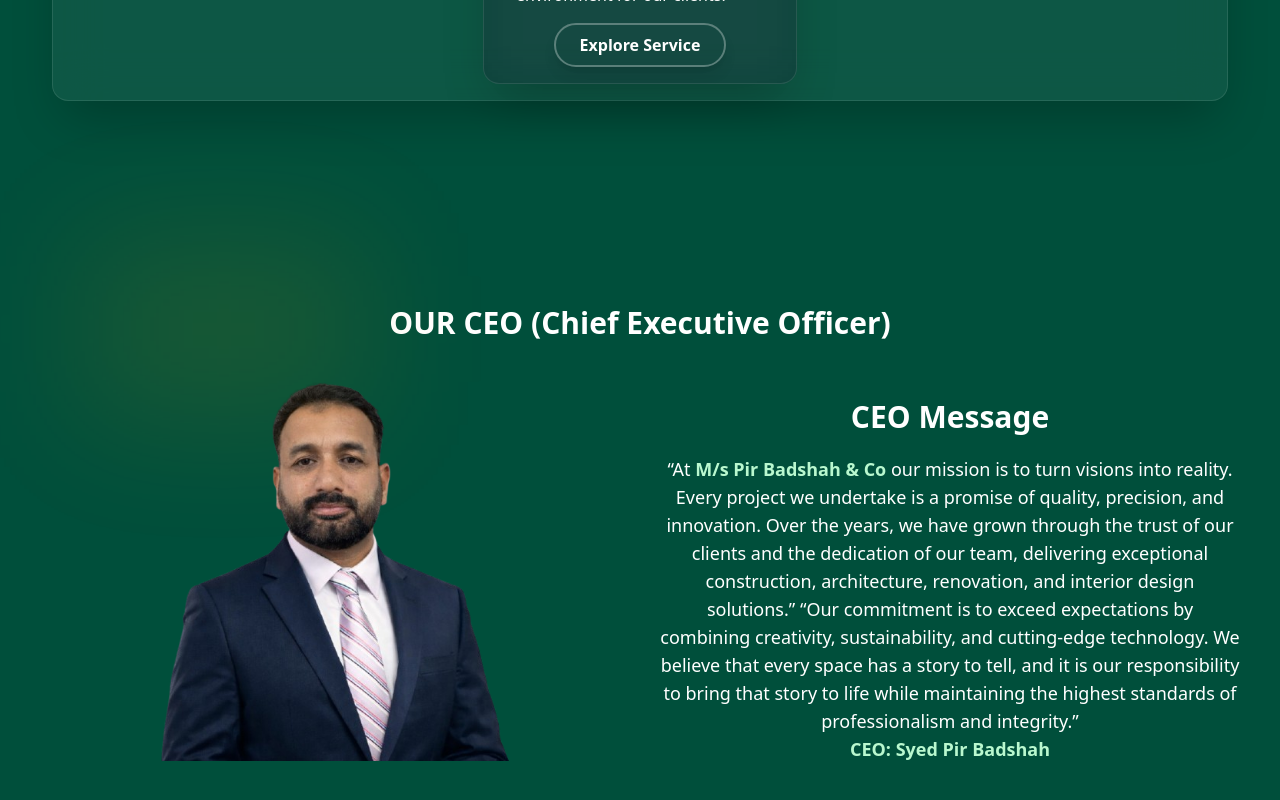
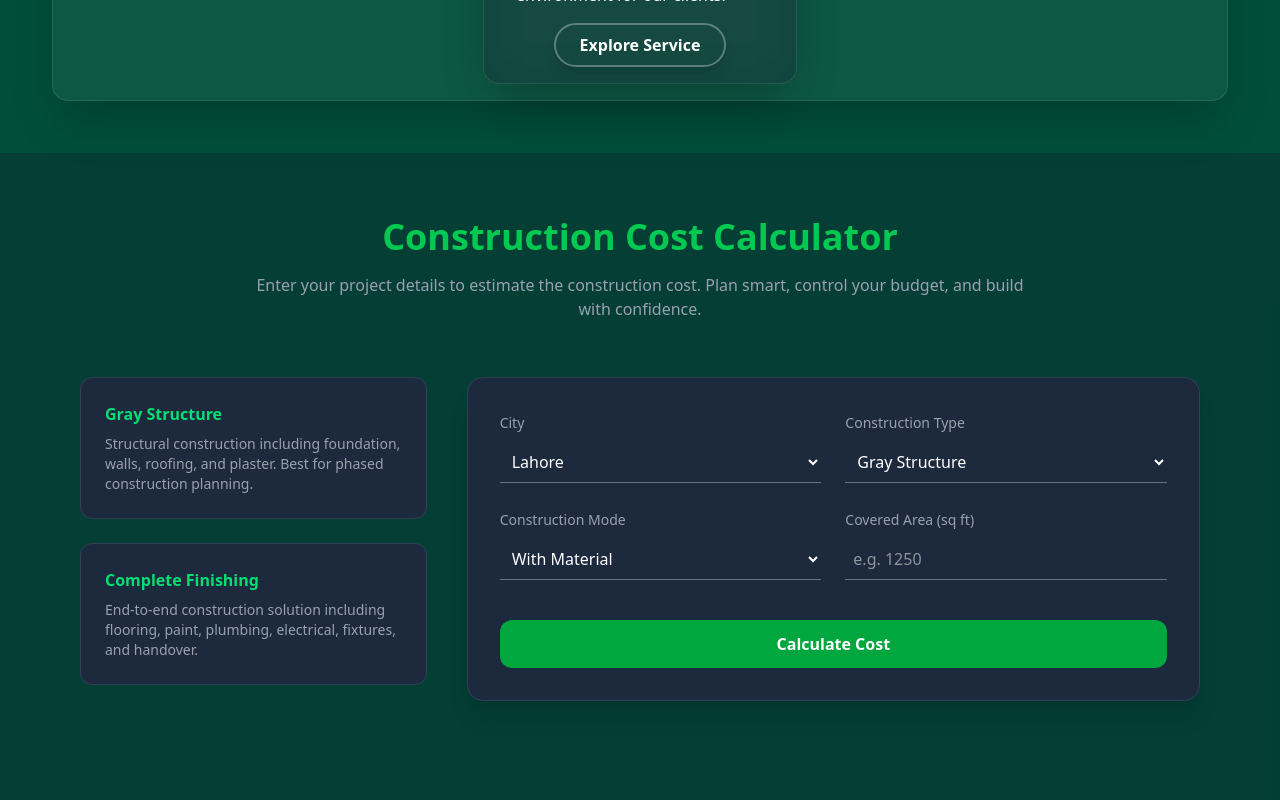
Before and after one commit to tuqeer6/Construction-company-website, a React (Vite) app: page / in a window 1280 px wide. Shown: the part 3509-4309 px from the top of the page. Built offline with nearby package versions, Linux system fonts and the light colour scheme.

Commit message:
Improve construction cost calculator UI and calculation logic

```diff
--- a/src/App.jsx
+++ b/src/App.jsx
@@ -2,6 +2,7 @@
 import AboutUs from './components/AboutUs'
 import CEOMessage from './components/CEOMessage'
 import ContactUS from './components/ContactUS'
+import CostCalculator from './components/CostCalculator'
 import Footer from './components/Footer'
 import Header from './components/Header'
 import Hero from './components/Hero'
@@ -10,12 +11,14 @@
 
 const App = () => {
   return (
-    <div className='min-h-screen bg-emerald-900 text-white overflow-hidden'>
+    <div className=' bg-emerald-900 text-white overflow-hidden'>
       <Header/>
       <Hero/>
       <Projects/>
       <AboutUs/>
+       <CostCalculator/>
       <CEOMessage/>
+
       <Testimonials/>
       <ContactUS/>
       <Footer/>
--- a/src/components/AboutUs.jsx
+++ b/src/components/AboutUs.jsx
@@ -16,7 +16,7 @@
             At <strong className="text-green-200">M/s Pir Badshah & Co</strong>,
             we are dedicated to transforming ideas into reality through
             innovative construction and design solutions. With over{" "}
-            <strong className="text-green-200">25 years</strong> of experience
+            <strong className="text-green-200">40+ years</strong> of experience
             in the construction industry, we specialize in a comprehensive range
             of services including construction management, architecture design,
             renovation services, and interior designing. Our mission is to
--- /dev/null
+++ b/src/components/CostCalculator.jsx
@@ -0,0 +1,179 @@
+import { useState } from "react";
+
+const baseRates = {
+  Lahore: { gray: 2700, complete: 4500 },
+  Islamabad: { gray: 2750, complete: 4600 },
+  Karachi: { gray: 2650, complete: 4550 },
+};
+
+const withoutMaterial = {
+  Lahore: { gray: 700, complete: 1400 },
+  Islamabad: { gray: 750, complete: 1500 },
+  Karachi: { gray: 725, complete: 1450 },
+};
+
+const CostCalculator = () => {
+  const [city, setCity] = useState("Lahore");
+  const [area, setArea] = useState("");
+  const [type, setType] = useState("gray");
+  const [mode, setMode] = useState("with_material");
+  const [result, setResult] = useState(null);
+
+  const calculateCost = () => {
+    if (!area || area <= 0) return;
+
+    const rate =
+      mode === "with_material"
+        ? baseRates[city][type]
+        : withoutMaterial[city][type];
+
+    setResult({
+      city,
+      area,
+      type,
+      mode,
+      rate,
+      total: rate * area,
+    });
+  };
+
+  return (
+    <section
+      id="cost"
+      className="min-h-screen px-6 md:px-20 py-16 bg-gray-900/30 text-white "
+    >
+      {/* Header */}
+      <div className="text-center max-w-3xl mx-auto mb-14">
+        <h1 className="text-4xl font-bold mb-4 text-green-500 ">
+          Construction Cost Calculator
+        </h1>
+        <p className="text-gray-400">
+          Enter your project details to estimate the construction cost. Plan
+          smart, control your budget, and build with confidence.
+        </p>
+      </div>
+
+      {/* Result */}
+      {result && (
+        <div className="max-w-5xl mx-auto mb-12 animate-fade-in">
+          <div className="bg-white/10 backdrop-blur-xl border border-white/20 rounded-2xl p-6 shadow-2xl">
+            <h2 className="text-xl font-semibold mb-4 text-green-400">
+              Estimated Project Cost
+            </h2>
+
+            <div className="grid md:grid-cols-3 gap-4 text-sm text-gray-300">
+              <p className="text-gray-400 text-2xl">
+                <span className="">City:</span> {result.city}</p>
+              <p className="text-gray-400 text-2xl">
+                <span >Area:</span> {result.area} sq ft</p>
+              <p className="text-gray-400 text-2xl">
+                <span >Type:</span>{" "}
+                {result.type === "gray" ? "Gray Structure" : "Complete"}
+              </p>
+              <p className="text-gray-400 text-2xl">
+                <span >Mode:</span>{" "}
+                {result.mode === "with_material"
+                  ? "With Material"
+                  : "Without Material"}
+              </p>
+
+            </div>
+
+            <div className="mt-6 text-right">
+              <p className="text-gray-400">Total Estimated Cost</p>
+              <h3 className="text-3xl font-bold text-green-500">
+                PKR {result.total.toLocaleString()}
+              </h3>
+            </div>
+          </div>
+        </div>
+      )}
+
+      {/* Main Content */}
+      <div className="grid md:grid-cols-3 gap-10 max-w-6xl mx-auto">
+        {/* Left Info */}
+        <div className="space-y-6">
+          <div className="bg-slate-800 border border-slate-700 rounded-xl p-6">
+            <h3 className="font-semibold text-green-400 mb-2">
+              Gray Structure
+            </h3>
+            <p className="text-sm text-gray-400">
+              Structural construction including foundation, walls, roofing, and
+              plaster. Best for phased construction planning.
+            </p>
+          </div>
+
+          <div className="bg-slate-800 border border-slate-700 rounded-xl p-6">
+            <h3 className="font-semibold text-green-400 mb-2">
+              Complete Finishing
+            </h3>
+            <p className="text-sm text-gray-400">
+              End-to-end construction solution including flooring, paint,
+              plumbing, electrical, fixtures, and handover.
+            </p>
+          </div>
+        </div>
+
+        {/* Calculator */}
+        <div className="md:col-span-2 bg-slate-800 border border-slate-700 rounded-2xl p-8 shadow-xl">
+          <div className="grid md:grid-cols-2 gap-6">
+            {[
+              ["City", city, setCity, ["Lahore", "Islamabad", "Karachi"]],
+              ["Construction Type", type, setType, [
+                { v: "gray", t: "Gray Structure" },
+                { v: "complete", t: "Complete" },
+              ]],
+              ["Construction Mode", mode, setMode, [
+                { v: "with_material", t: "With Material" },
+                { v: "without_material", t: "Without Material" },
+              ]],
+            ].map(([label, value, setter, options], i) => (
+              <div key={i}>
+                <label className="text-sm text-gray-400">{label}</label>
+                <select
+                  value={value}
+                  onChange={(e) => setter(e.target.value)}
+                  className="w-full bg-transparent border-b border-gray-500 p-2 mt-2 outline-none focus:border-green-500"
+                >
+                  {options.map((o, idx) =>
+                    typeof o === "string" ? (
+                      <option key={idx} value={o} className="text-black">
+                        {o}
+                      </option>
+                    ) : (
+                      <option key={idx} value={o.v} className="text-black">
+                        {o.t}
+                      </option>
+                    )
+                  )}
+                </select>
+              </div>
+            ))}
+
+            <div>
+              <label className="text-sm text-gray-400">
+                Covered Area (sq ft)
+              </label>
+              <input
+                type="number"
+                value={area}
+                onChange={(e) => setArea(e.target.value)}
+                placeholder="e.g. 1250"
+                className="w-full bg-transparent border-b border-gray-500 p-2 mt-2 outline-none focus:border-green-500"
+              />
+            </div>
+          </div>
+
+          <button
+            onClick={calculateCost}
+            className="mt-10 w-full bg-green-600 hover:bg-green-700 text-white py-3 rounded-xl font-semibold transition-all duration-300"
+          >
+            Calculate Cost
+          </button>
+        </div>
+      </div>
+    </section>
+  );
+};
+
+export default CostCalculator;
--- a/src/components/Footer.jsx
+++ b/src/components/Footer.jsx
@@ -21,7 +21,7 @@
             <a href="#ourProjects">Our Projects</a>
           </li>
           <li className="hover:text-emerald-700 font-semibold">
-            <a href="#CC">Cost Calculator</a>
+             <a href="#cost">Cost Calculator</a>
           </li>
           <li className="hover:text-emerald-700 font-semibold">
             <a href="#AboutUs">About Us</a>
--- a/src/components/Navlinks.jsx
+++ b/src/components/Navlinks.jsx
@@ -15,7 +15,7 @@
             <a href="#ourProjects">Our Projects</a>
           </li>
           <li className="hover:text-emerald-700 font-semibold">
-            <a href="#CC">Cost Calculator</a>
+            <a href="#cost">Cost Calculator</a>
           </li>
           <li className="hover:text-emerald-700 font-semibold">
             <a href="#AboutUs">About Us</a>
--- a/src/index.css
+++ b/src/index.css
@@ -41,3 +41,18 @@
   transform: translateY(-6px) scale(1.02);
   box-shadow: 0 20px 40px rgba(74, 222, 128, 0.2);
 }
+
+@keyframes fade-in {
+  from {
+    opacity: 0;
+    transform: translateY(-10px);
+  }
+  to {
+    opacity: 1;
+    transform: translateY(0);
+  }
+}
+
+.animate-fade-in {
+  animation: fade-in 0.5s ease-out;
+}
```
Also changed, not shown: 1 other file (tests, documents, lock files or other folders).
